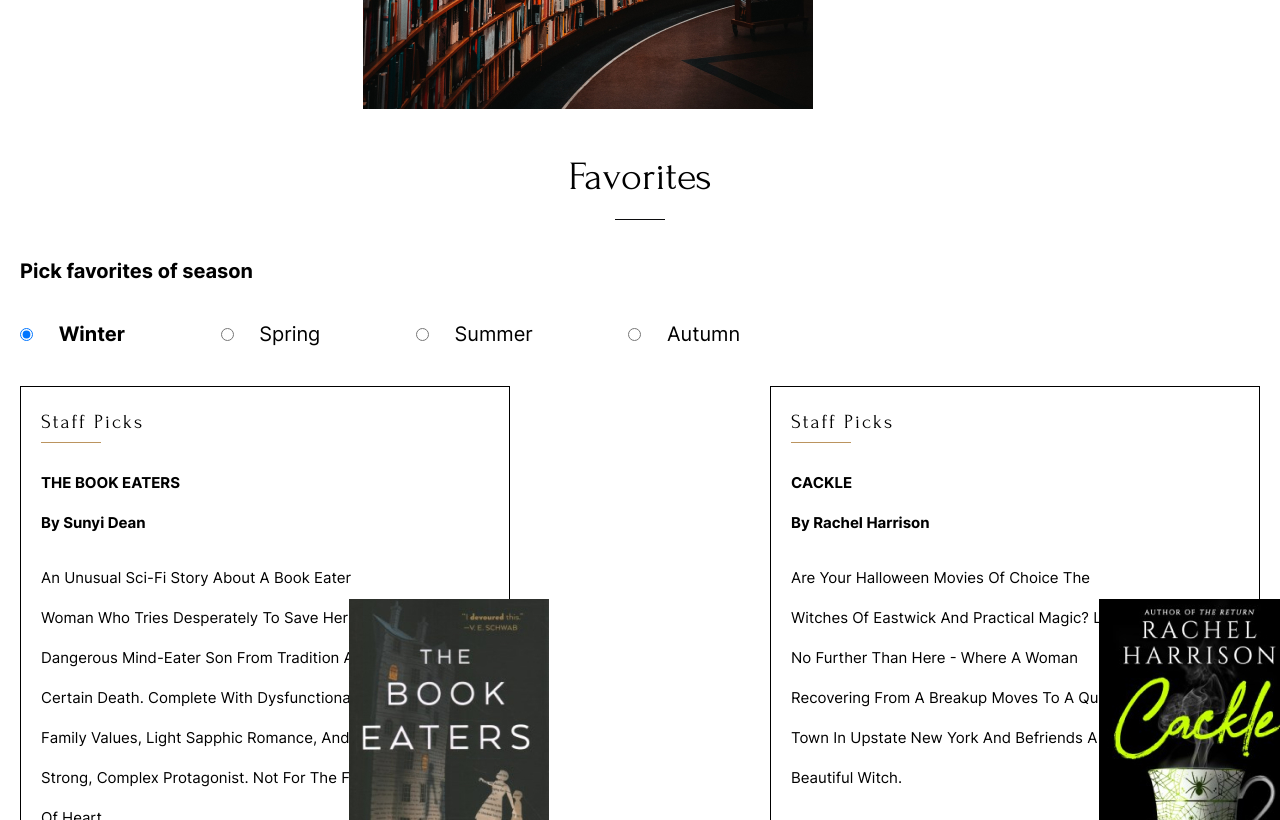
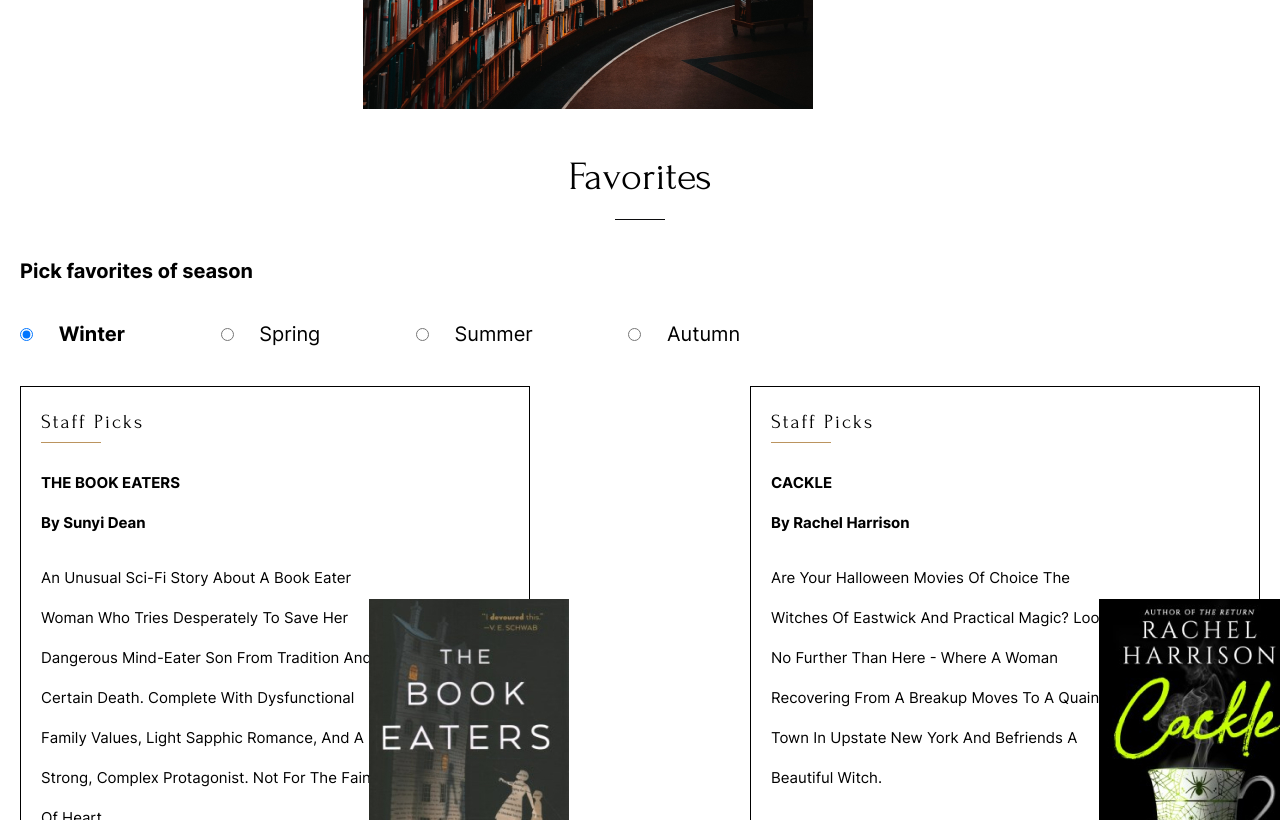
Before and after one commit to AlexKuryanov/image-gallery, a plain HTML site: page library/index.html in a window 1280 px wide. Shown: the part 1980-2800 px from the top of the page. Drawn offline with Linux system fonts and the light colour scheme.

Commit message:
fix: fix sizes for 1440

```diff
--- a/library/css/style.css
+++ b/library/css/style.css
@@ -19,10 +19,10 @@
 }
 
 .container {
-  max-width: 1440px;
+  max-width: 1400px;
   margin: 0 auto;
   padding: 20px;
-  box-sizing: border-box;
+  /* box-sizing: border-box; */
 }
 
 .visually-hidden:not(:focus):not(:active) {
@@ -231,15 +231,17 @@
   display: grid;
   grid-template-columns: 1fr 1fr;
   grid-template-rows: auto;
-  gap: 40px 260px;
+  gap: 40px 220px;
 }
 
 .favorites-article {
+  max-width: 550px;
   display: flex;
   flex-direction: column;
   position: relative;
   padding: 15px 20px;
   border: 1px solid var(--black);
+  box-sizing: border-box;
 }
 
 .favorites-article:nth-child(n + 5) {
```
